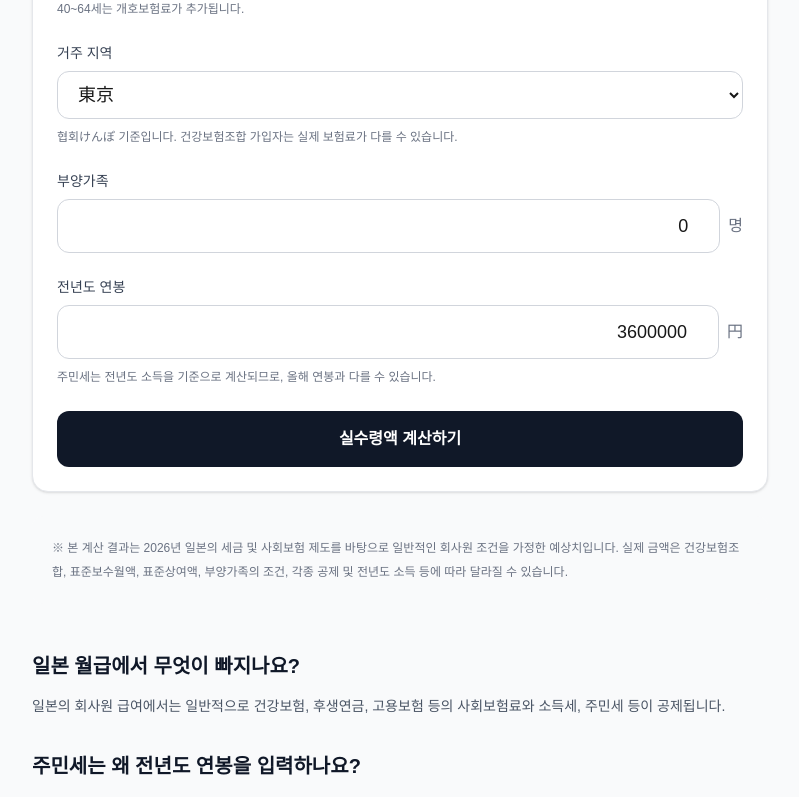
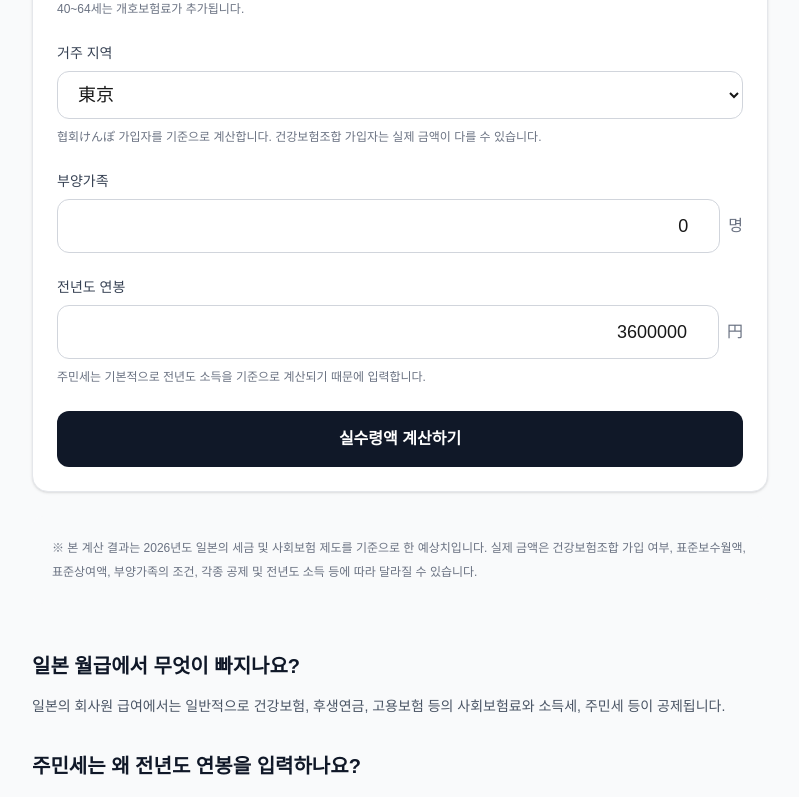
Before and after one commit to PARK-SUNGJUN-618/ilsengga, a Next.js app: page /tools/salary in a window 1280 px wide. Shown: the part 660-1457 px from the top of the page, without its empty margins (240-1039 px from the left). Built offline with nearby package versions, Linux system fonts and the light colour scheme.

Commit message:
ilsengga-Edit salary calculator

```diff
--- a/app/tools/salary/SalaryCalculator.tsx
+++ b/app/tools/salary/SalaryCalculator.tsx
@@ -1,6 +1,7 @@
 "use client";
 
 import { useState } from "react";
+
 import { calculateSalary, PREFECTURES, type SalaryResult } from "@/lib/salary";
 
 function formatYen(value: number) {
@@ -13,6 +14,7 @@ function Input({
   onChange,
   suffix,
   min = 0,
+  max,
   step = 10000,
 }: {
   label: string;
@@ -20,6 +22,7 @@ function Input({
   onChange: (value: number) => void;
   suffix?: string;
   min?: number;
+  max?: number;
   step?: number;
 }) {
   return (
@@ -31,6 +34,7 @@ function Input({
           type="number"
           value={value}
           min={min}
+          max={max}
           step={step}
           onChange={(e) => onChange(Number(e.target.value))}
           className="w-full rounded-xl border border-gray-300 bg-white px-4 py-3 text-right text-lg outline-none transition focus:border-gray-700 focus:ring-2 focus:ring-gray-200"
@@ -103,7 +107,7 @@ export default function SalaryCalculator() {
 
   return (
     <div className="space-y-6">
-      {/* 입력 */}
+      {/* 입력 영역 */}
       <div className="rounded-2xl border border-gray-200 bg-white p-6 shadow-sm">
         <div className="mb-6">
           <h2 className="text-lg font-bold text-gray-900">
@@ -111,7 +115,7 @@ export default function SalaryCalculator() {
           </h2>
 
           <p className="mt-1 text-sm text-gray-500">
-            일반적인 회사원 기준의 예상 실수령액입니다.
+            일본의 일반적인 회사원 기준으로 예상 실수령액을 계산합니다.
           </p>
         </div>
 
@@ -139,6 +143,7 @@ export default function SalaryCalculator() {
               onChange={setBonusPayments}
               suffix="회"
               min={1}
+              max={12}
               step={1}
             />
           )}
@@ -184,8 +189,8 @@ export default function SalaryCalculator() {
             </select>
 
             <p className="mt-2 text-xs leading-5 text-gray-500">
-              협회けんぽ 기준입니다. 건강보험조합 가입자는 실제 보험료가 다를 수
-              있습니다.
+              협회けんぽ 가입자를 기준으로 계산합니다. 건강보험조합 가입자는
+              실제 금액이 다를 수 있습니다.
             </p>
           </div>
 
@@ -208,12 +213,13 @@ export default function SalaryCalculator() {
             />
 
             <p className="mt-2 text-xs leading-5 text-gray-500">
-              주민세는 전년도 소득을 기준으로 계산되므로, 올해 연봉과 다를 수
-              있습니다.
+              주민세는 기본적으로 전년도 소득을 기준으로 계산되기 때문에
+              입력합니다.
             </p>
           </div>
 
           <button
+            type="button"
             onClick={handleCalculate}
             className="w-full rounded-xl bg-gray-900 px-5 py-4 font-bold text-white transition hover:bg-gray-700 active:scale-[0.99]"
           >
@@ -225,7 +231,6 @@ export default function SalaryCalculator() {
       {/* 결과 */}
       {result && (
         <div className="space-y-6">
-          {/* 메인 결과 */}
           <div className="overflow-hidden rounded-2xl border border-gray-200 bg-white shadow-sm">
             <div className="bg-gray-900 px-6 py-10 text-center text-white">
               <p className="text-sm text-gray-300">예상 월 실수령액</p>
@@ -235,7 +240,7 @@ export default function SalaryCalculator() {
               </p>
 
               <p className="mt-3 text-sm text-gray-400">
-                연간 실수령액을 12개월로 나눈 평균
+                연간 예상 실수령액 ÷ 12
               </p>
             </div>
 
@@ -294,7 +299,7 @@ export default function SalaryCalculator() {
                     />
 
                     <ResultRow
-                      label="주민세 예상액"
+                      label="주민세"
                       value={result.residentTax}
                       negative
                     />
@@ -317,7 +322,7 @@ export default function SalaryCalculator() {
                   </div>
                 </div>
 
-                <div className="mt-6 rounded-xl bg-gray-50 p-5">
+                <div className="rounded-xl bg-gray-50 p-5">
                   <ResultRow
                     label="연간 예상 실수령액"
                     value={result.annualTakeHome}
@@ -328,7 +333,6 @@ export default function SalaryCalculator() {
             </div>
           </div>
 
-          {/* 설명 */}
           <div className="rounded-2xl border border-gray-200 bg-white p-6">
             <h2 className="text-lg font-bold text-gray-900">
               계산 결과를 어떻게 봐야 하나요?
@@ -341,27 +345,25 @@ export default function SalaryCalculator() {
               </p>
 
               <p>
-                일본의 주민세는 전년도 소득을 기준으로 계산되기 때문에 이직이나
-                취업 첫해에는 실제 급여명세서와 차이가 발생할 수 있습니다.
+                일본의 주민세는 전년도 소득을 기준으로 계산되기 때문에 취업
+                첫해나 이직 시에는 실제 급여명세서와 차이가 발생할 수 있습니다.
               </p>
 
               <p>
-                또한 실제 건강보험과 후생연금은 표준보수월액 및 표준상여액을
-                기준으로 계산되므로 이 계산 결과는
-                <strong className="text-gray-900">예상치</strong>
-                입니다.
+                건강보험과 후생연금은 표준보수월액, 보너스는 표준상여액을 이용해
+                계산하기 때문에 단순히 월급에 보험료율을 곱하는 방식보다 실제
+                급여에 가까운 예상치를 제공합니다.
               </p>
             </div>
           </div>
         </div>
       )}
 
-      {/* 주의사항 */}
       <div className="rounded-xl bg-gray-50 p-5 text-xs leading-6 text-gray-500">
-        ※ 본 계산 결과는 2026년 일본의 세금 및 사회보험 제도를 바탕으로 일반적인
-        회사원 조건을 가정한 예상치입니다. 실제 금액은 건강보험조합,
-        표준보수월액, 표준상여액, 부양가족의 조건, 각종 공제 및 전년도 소득 등에
-        따라 달라질 수 있습니다.
+        ※ 본 계산 결과는 2026년도 일본의 세금 및 사회보험 제도를 기준으로 한
+        예상치입니다. 실제 금액은 건강보험조합 가입 여부, 표준보수월액,
+        표준상여액, 부양가족의 조건, 각종 공제 및 전년도 소득 등에 따라 달라질
+        수 있습니다.
       </div>
     </div>
   );
```
